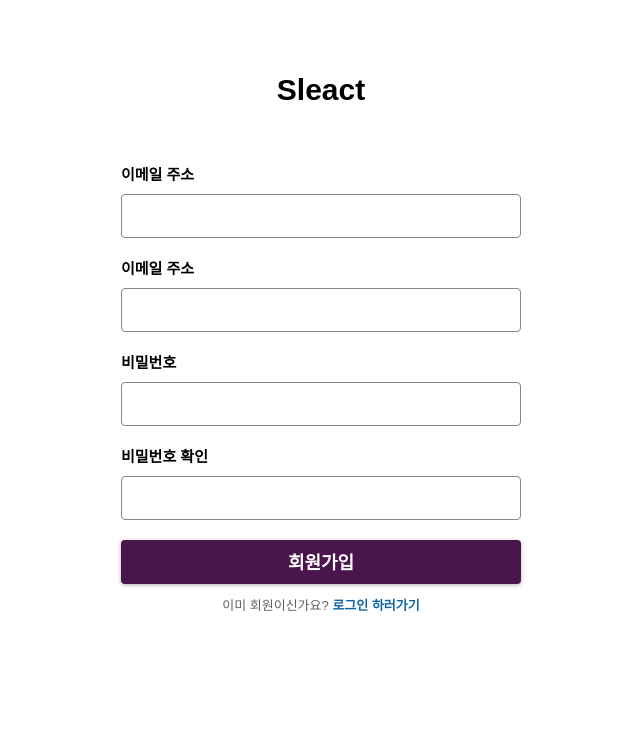
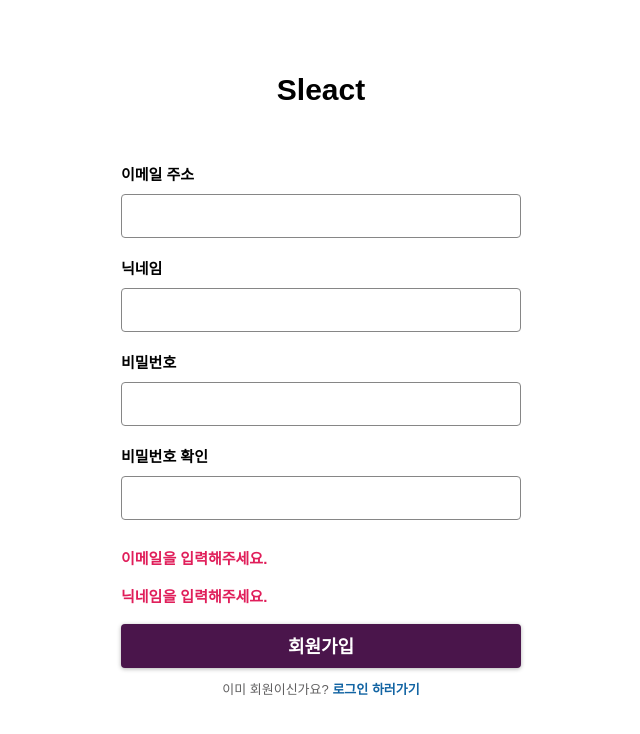
Before and after one commit to jglee-Cm7/sleact-front, a React app: page /signup in a window 1280 px wide. Shown: the top 734 px of the page, without its empty margins (319-959 px from the left). Built offline with nearby package versions, Linux system fonts and the light colour scheme; no server answers.

Commit message:
feat: Log In, Sign Up 기능 구현

```diff
--- a/src/pages/LogIn/index.tsx
+++ b/src/pages/LogIn/index.tsx
@@ -1,11 +1,36 @@
-import React, { FormEventHandler } from "react";
+import React, { ChangeEvent, FormEventHandler, useCallback, useState } from "react";
 import { Link } from "react-router-dom";
-import { Container, Header, SignUpInfo, Body, Form, Label, Input, Button } from "@pages/LogIn/styles";
+import useInput from "@hooks/useInput";
+import { Container, Header, SignUpInfo, Body, Form, Label, Input, Button, Error } from "@pages/LogIn/styles";
+import { useLogIn, useMe } from "@services/auth";
 
 function Login() {
-  const onSubmit: FormEventHandler<HTMLFormElement> = (e) => {
-    e.preventDefault();
-  };
+  const { data: me, isError, refetch: refetchMe } = useMe();
+  const logInMutation = useLogIn();
+  const [email, onChangeEmail] = useInput("");
+  const [password, onChangePassword] = useInput("");
+  const [logInError, setLogInError] = useState("");
+
+  const onSubmit: FormEventHandler<HTMLFormElement> = useCallback(
+    (e) => {
+      e.preventDefault();
+
+      logInMutation.mutate(
+        { email, password },
+        {
+          onSuccess: (res) => refetchMe(),
+          onError: (error) => setLogInError((error?.response?.data ?? "로그인에 오류가 발생했습니다.") as string),
+        },
+      );
+    },
+    [email, password],
+  );
+
+  console.log(isError, me);
+  if (!isError && me) {
+    console.log("go workspace page!");
+    console.log(me);
+  }
   return (
     <Container>
       <Header>
@@ -27,15 +52,16 @@ function Login() {
           <Label id="email-label">
             <span>이메일 주소</span>
             <div>
-              <Input type="email" id="email" name="email" />
+              <Input type="email" id="email" name="email" value={email} onChange={onChangeEmail} />
             </div>
           </Label>
           <Label id="password-label">
             <span>비밀번호</span>
             <div>
-              <Input type="password" id="password" name="password" />
+              <Input type="password" id="password" name="password" value={password} onChange={onChangePassword} />
             </div>
           </Label>
+          {logInError && <Error>{`${logInError}`}</Error>}
           <Button type="submit">로그인</Button>
         </Form>
       </Body>
--- a/src/pages/SignUp/index.tsx
+++ b/src/pages/SignUp/index.tsx
@@ -1,10 +1,52 @@
-import { Body, Button, Container, Form, Header, Input, Label, LinkContainer } from "@pages/SignUp/styles";
-import React, { FormEventHandler } from "react";
+import useInput from "@hooks/useInput";
+import { Body, Button, Container, Error, Form, Header, Input, Label, LinkContainer, Success } from "@pages/SignUp/styles";
+import { useSignUp } from "@services/auth";
+
+import React, { ChangeEvent, FormEventHandler, useCallback, useState } from "react";
 import { Link } from "react-router-dom";
 
 function SignUp() {
+  const signUpMutation = useSignUp();
+  const [email, onChangeEmail] = useInput("");
+  const [nickname, onChangeNickname] = useInput("");
+  const [password, , setPassword] = useInput("");
+  const [passwordCheck, , setPasswordCheck] = useInput("");
+  const [mismatchError, setMismatchError] = useState(false);
+  const [signUpError, setSignUpError] = useState("");
+  const [signUpSuccess, setSignUpSuccess] = useState(false);
+
+  const onChangePassword = useCallback(
+    (e: ChangeEvent<HTMLInputElement>) => {
+      setPassword(e.target.value);
+      setMismatchError(e.target.value !== passwordCheck);
+    },
+    [passwordCheck],
+  );
+  const onChangePasswordCheck = useCallback(
+    (e: ChangeEvent<HTMLInputElement>) => {
+      setPasswordCheck(e.target.value);
+      setMismatchError(e.target.value !== password);
+    },
+    [password],
+  );
+
   const onSubmit: FormEventHandler<HTMLFormElement> = (e) => {
     e.preventDefault();
+    console.log(email, nickname, password, passwordCheck);
+    if (mismatchError) return;
+
+    setSignUpError("");
+    setSignUpSuccess(false);
+    signUpMutation.mutate(
+      { email, nickname, password },
+      {
+        onSuccess: (res) => setSignUpSuccess(true),
+        onError: (error) => {
+          const errorMessage = (error?.response?.data ?? "이미 가입된 이메일입니다.") as string;
+          setSignUpError(errorMessage);
+        },
+      },
+    );
   };
 
   return (
@@ -21,27 +63,32 @@ function SignUp() {
           <Label id="email-label">
             <span>이메일 주소</span>
             <div>
-              <Input type="email" id="email" name="email" />
+              <Input type="email" id="email" name="email" value={email} onChange={onChangeEmail} />
             </div>
           </Label>
           <Label id="nickname-label">
-            <span>이메일 주소</span>
+            <span>닉네임</span>
             <div>
-              <Input type="text" id="nickname" name="nickname" />
+              <Input type="text" id="nickname" name="nickname" value={nickname} onChange={onChangeNickname} />
             </div>
           </Label>
           <Label id="password-label">
             <span>비밀번호</span>
             <div>
-              <Input type="password" id="password" name="password" />
+              <Input type="password" id="password" name="password" value={password} onChange={onChangePassword} />
             </div>
           </Label>
           <Label id="password-check-label">
             <span>비밀번호 확인</span>
             <div>
-              <Input type="password" id="password-check" name="password-check" />
+              <Input type="password" id="password-check" name="password-check" value={passwordCheck} onChange={onChangePasswordCheck} />
             </div>
           </Label>
+          {mismatchError && <Error>비밀번호가 일치하지 않습니다.</Error>}
+          {!email && <Error>이메일을 입력해주세요.</Error>}
+          {!nickname && <Error>닉네임을 입력해주세요.</Error>}
+          {signUpError && <Error>이미 가입된 이메일입니다.</Error>}
+          {signUpSuccess && <Success>회원가입되었습니다!. 로그인해주세요.</Success>}
           <Button type="submit">회원가입</Button>
         </Form>
         <LinkContainer>
```
